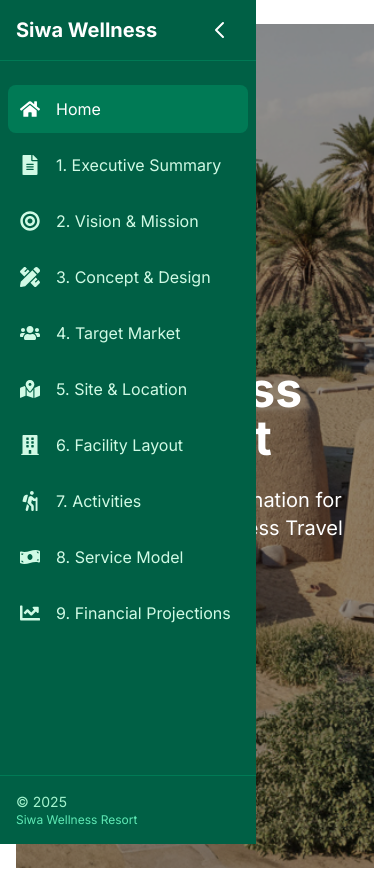
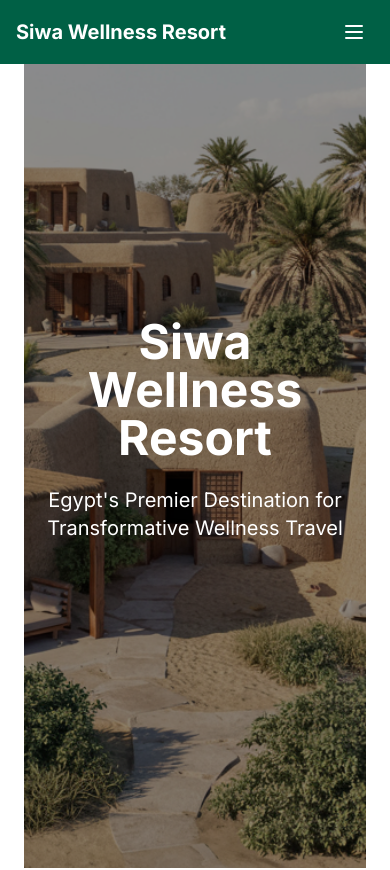
Before and after one commit to momoussa2000/siwa-wellness-resort, a Next.js app: page / in a window 390 px wide. Shown: the top 870 px of the page. Built offline with nearby package versions, Linux system fonts and the light colour scheme.

Commit message:
Fix sidebar: remove white borders and make hamburger mobile-only

```diff
--- a/src/app/layout.tsx
+++ b/src/app/layout.tsx
@@ -17,10 +17,10 @@ export default function RootLayout({
 }>) {
   return (
     <html lang="en">
-      <body className={`${inter.className}`}>
+      <body className={`${inter.className} m-0 p-0 overflow-x-hidden`}>
         <ClientNav />
-        <main className="min-h-screen bg-white transition-all duration-300 ease-in-out pt-0 md:pt-0 px-4 md:px-8">
-          <div className="md:ml-20 pt-6 md:pt-8">
+        <main className="min-h-screen bg-white transition-all duration-300 ease-in-out">
+          <div className="md:ml-20 p-6 md:p-8">
             {children}
           </div>
         </main>
--- a/src/components/Navigation.tsx
+++ b/src/components/Navigation.tsx
@@ -21,6 +21,7 @@ const navItems = [
 export default function Navigation() {
   const pathname = usePathname();
   const [expanded, setExpanded] = useState(false);
+  const [isMobile, setIsMobile] = useState(false);
   const sidebarRef = useRef<HTMLDivElement>(null);
 
   // Toggle sidebar expansion
@@ -28,51 +29,48 @@ export default function Navigation() {
     setExpanded(!expanded);
   };
 
-  // Handle mouse enter/leave for automatic expansion
+  // Handle mouse enter/leave for automatic expansion (desktop only)
   const handleMouseEnter = () => {
+    if (!isMobile) {
       setExpanded(true);
+    }
   };
 
   const handleMouseLeave = () => {
+    if (!isMobile) {
       setExpanded(false);
+    }
   };
 
-  // Close sidebar when navigating on mobile
+  // Check if on mobile and handle resize
   useEffect(() => {
-    const handleResize = () => {
+    const checkIfMobile = () => {
+      setIsMobile(window.innerWidth < 768);
       if (window.innerWidth < 768) {
         setExpanded(false);
       }
     };
 
-    window.addEventListener('resize', handleResize);
-    return () => window.removeEventListener('resize', handleResize);
+    // Set initial state
+    checkIfMobile();
+
+    // Add event listener
+    window.addEventListener('resize', checkIfMobile);
+    return () => window.removeEventListener('resize', checkIfMobile);
   }, []);
 
   return (
     <>
-      <div
-        ref={sidebarRef}
-        className={`fixed top-0 left-0 h-full bg-emerald-800 text-white z-40 transition-all duration-300 ease-in-out
-                   ${expanded ? 'w-64' : 'w-20'}`}
-        onMouseEnter={handleMouseEnter}
-        onMouseLeave={handleMouseLeave}
-      >
-        {/* Logo and toggle button */}
-        <div className="flex items-center justify-between p-4 border-b border-emerald-700">
-          <div className={`logo transition-opacity duration-300 ${expanded ? 'opacity-100' : 'opacity-0'}`}>
-            <Link href="/" className="text-xl font-bold whitespace-nowrap">
-              Siwa Wellness
-            </Link>
-          </div>
+      {/* Mobile header with hamburger */}
+      <header className="fixed top-0 left-0 w-full h-16 px-4 flex justify-between items-center z-50 bg-emerald-800 md:hidden">
+        <div className="text-xl font-bold text-white">Siwa Wellness Resort</div>
         <button
           onClick={toggleSidebar}
-            className={`w-10 h-10 rounded-full flex items-center justify-center text-white transition-all duration-300
-                       hover:bg-emerald-700 ${expanded ? 'absolute right-4' : 'mx-auto'}`}
+          className="w-10 h-10 flex items-center justify-center text-white"
         >
           {expanded ? (
             <svg xmlns="http://www.w3.org/2000/svg" className="h-6 w-6" fill="none" viewBox="0 0 24 24" stroke="currentColor">
-                <path strokeLinecap="round" strokeLinejoin="round" strokeWidth={2} d="M15 19l-7-7 7-7" />
+              <path strokeLinecap="round" strokeLinejoin="round" strokeWidth={2} d="M6 18L18 6M6 6l12 12" />
             </svg>
           ) : (
             <svg xmlns="http://www.w3.org/2000/svg" className="h-6 w-6" fill="none" viewBox="0 0 24 24" stroke="currentColor">
@@ -80,12 +78,33 @@ export default function Navigation() {
             </svg>
           )}
         </button>
+      </header>
+
+      {/* Sidebar - collapsible on desktop, full screen overlay on mobile */}
+      <div
+        ref={sidebarRef}
+        className={`fixed z-40 transition-all duration-300 ease-in-out
+                   ${isMobile
+                     ? `top-0 bottom-0 ${expanded ? 'left-0' : '-left-full'} w-full h-full bg-emerald-800 pt-16`
+                     : `top-0 left-0 h-full bg-emerald-800 ${expanded ? 'w-64' : 'w-20'}`}`}
+        onMouseEnter={handleMouseEnter}
+        onMouseLeave={handleMouseLeave}
+      >
+        {/* Logo section - only on desktop */}
+        {!isMobile && (
+          <div className="flex items-center justify-center p-4 border-b border-emerald-700">
+            <div className={`logo transition-opacity duration-300 ${expanded ? 'opacity-100' : 'opacity-0'}`}>
+              <Link href="/" className="text-xl font-bold whitespace-nowrap">
+                Siwa Wellness
+              </Link>
             </div>
+          </div>
+        )}
 
         {/* Navigation links */}
-        <ul className="mt-6 space-y-2 px-2">
+        <ul className={`${isMobile ? 'mt-6 px-6' : 'mt-6 px-2'} space-y-2`}>
           {navItems.map((item) => (
-            <li key={item.path} className="relative">
+            <li key={item.path} className="relative group">
               <Link
                 href={item.path}
                 className={`flex items-center p-3 rounded-lg transition-all duration-200
@@ -95,15 +114,15 @@ export default function Navigation() {
                            }`}
               >
                 <span className="text-xl min-w-[24px]">{item.icon}</span>
-                <span className={`ml-3 whitespace-nowrap transition-opacity duration-300 ${expanded ? 'opacity-100' : 'opacity-0'}`}>
+                <span className={`ml-3 whitespace-nowrap transition-opacity duration-300 ${expanded || isMobile ? 'opacity-100' : 'opacity-0'}`}>
                   {item.name}
                 </span>
               </Link>
-              {/* Tooltip for collapsed state */}
-              {!expanded && (
+              {/* Tooltip for collapsed state - desktop only */}
+              {!expanded && !isMobile && (
                 <div className="absolute left-full top-0 ml-2 p-2 bg-white text-emerald-800 rounded shadow-lg
                                 opacity-0 pointer-events-none group-hover:opacity-100 group-hover:pointer-events-auto
-                                transition-opacity duration-200 z-50 whitespace-nowrap hidden md:block">
+                                transition-opacity duration-200 z-50 whitespace-nowrap">
                   {item.name}
                 </div>
               )}
@@ -111,17 +130,29 @@ export default function Navigation() {
           ))}
         </ul>
 
-        {/* Footer */}
+        {/* Footer - desktop only */}
+        {!isMobile && (
           <div className="absolute bottom-0 left-0 w-full p-4 border-t border-emerald-700">
             <div className={`transition-opacity duration-300 ${expanded ? 'opacity-100' : 'opacity-0'}`}>
               <div className="text-sm text-emerald-200">© {new Date().getFullYear()}</div>
               <div className="text-xs text-emerald-300">Siwa Wellness Resort</div>
             </div>
           </div>
+        )}
       </div>
 
-      {/* Main content padding adjustment based on sidebar state */}
+      {/* Mobile overlay backdrop */}
+      {isMobile && expanded && (
+        <div
+          className="fixed inset-0 bg-black bg-opacity-50 z-30"
+          onClick={() => setExpanded(false)}
+        />
+      )}
+
+      {/* Main content padding adjustment based on sidebar state - desktop only */}
+      {!isMobile && (
         <div className={`transition-all duration-300 ease-in-out ${expanded ? 'md:ml-64' : 'md:ml-20'} ml-0`}></div>
+      )}
     </>
   );
 }
```
Lines whose indentation alone changed are shown as unchanged.
